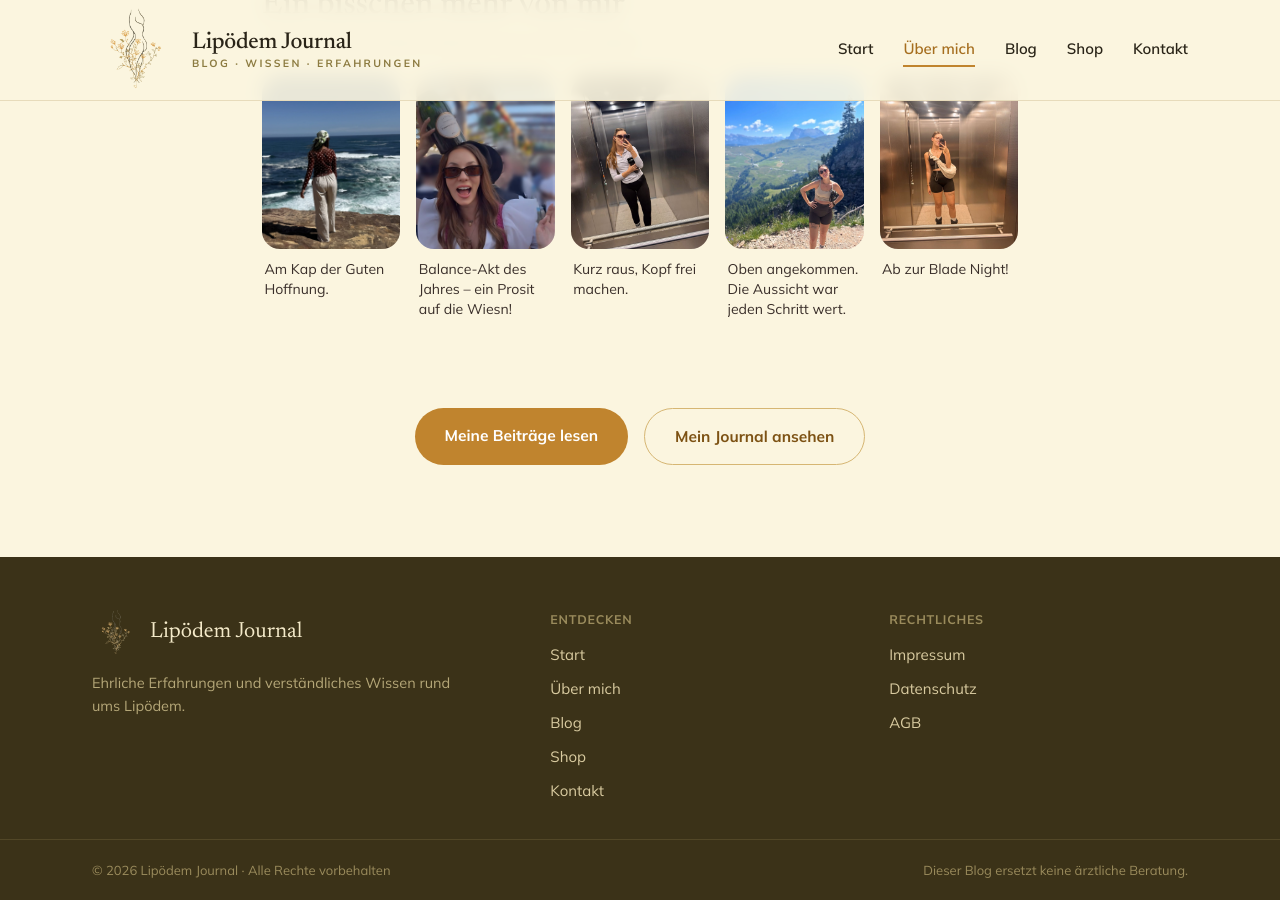
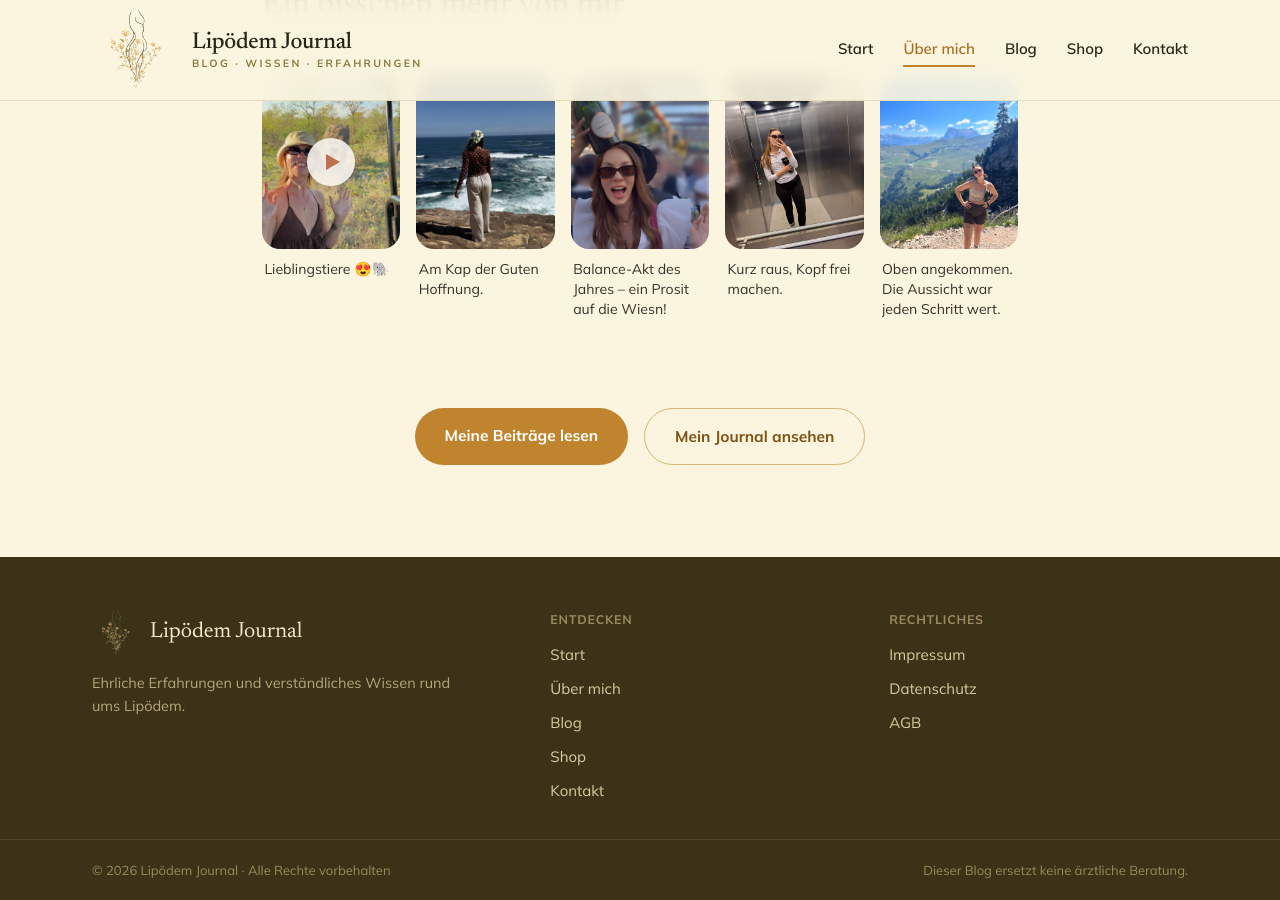
Before and after one commit to Johannaslipoedemjournal/Lip-demjournal-webseite, a Jekyll site: the page built from ueber-mich.html, in a window 1280 px wide and 900 px high, scrolled down 4306 px. Built offline with Jekyll 4.4.1, drawn with Linux system fonts in a browser that asks for light colours.

Commit message:
Add entry for favorite animals video and preview

```diff
--- a/_data/alltag.yaml
+++ b/_data/alltag.yaml
@@ -21,6 +21,10 @@
 # ─────────────────────────────────────────────────────────
 
 # Hier drunter deine Einträge (entferne das # am Zeilenanfang, um die Beispiele zu nutzen):
+- video: 2026-10-18-lieblingstiere.mp4
+  vorschau: 2026-10-18-lieblingstiere.jpg
+  text: "Lieblingstiere 😍🐘"
+
 - bild: kap-der-guten-hoffnung.jpg
   text: "Am Kap der Guten Hoffnung."
 
```
